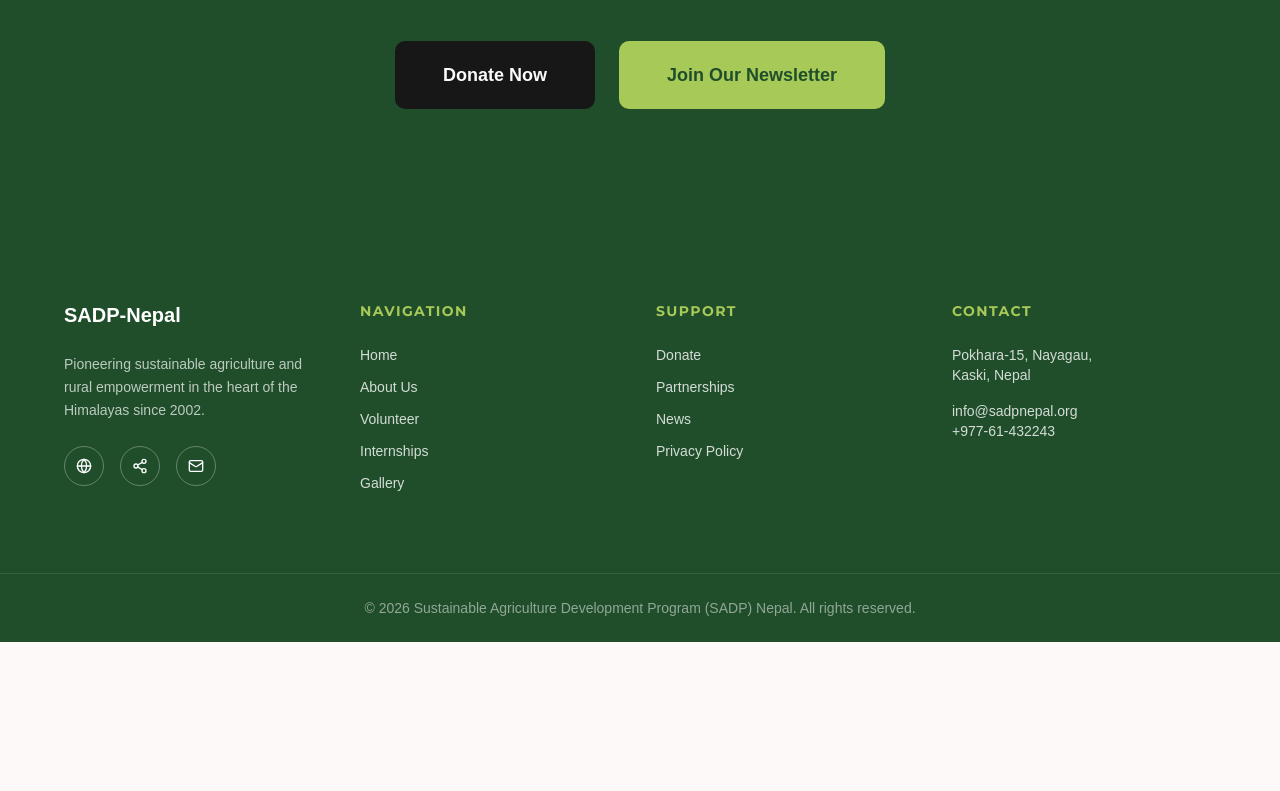
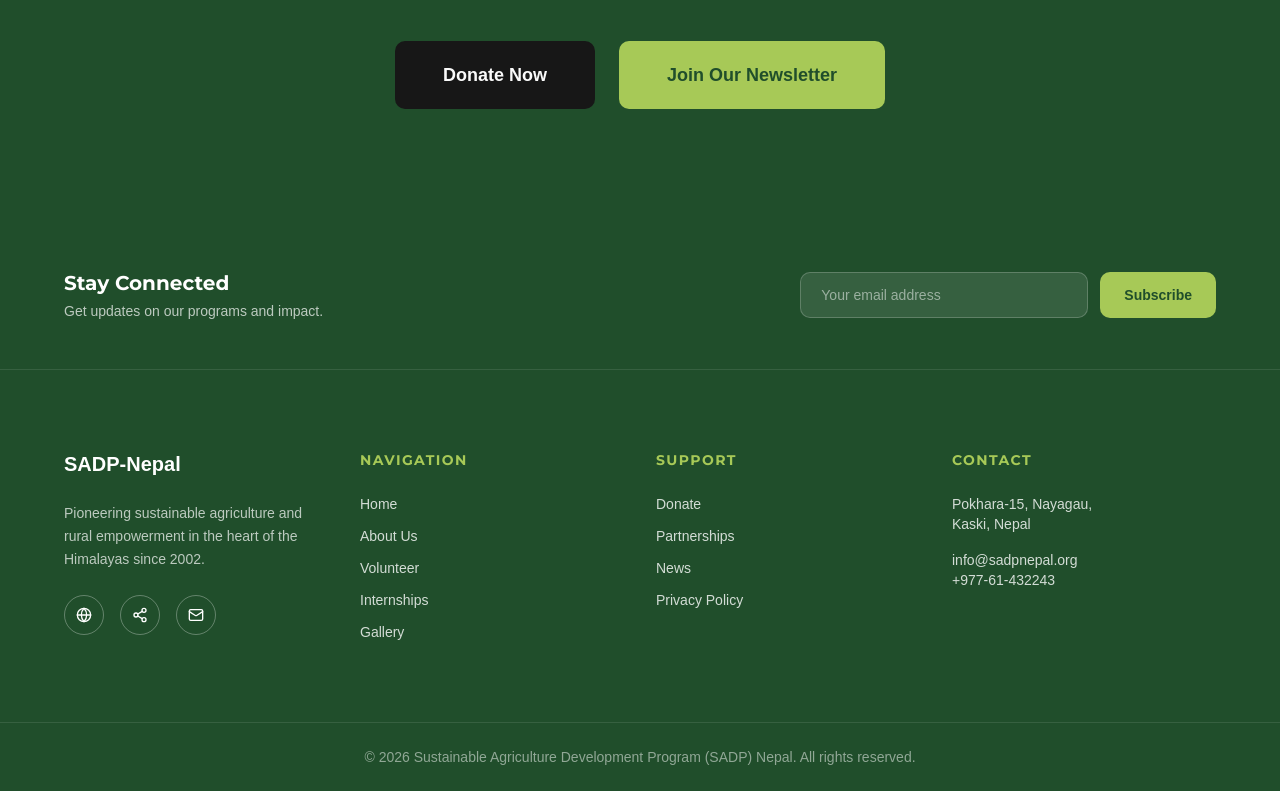
Before and after one commit to kshetritej/sadpnepal.org, a Next.js app: page / in a window 1280 px wide. Shown: the part 3152-3943 px from the top of the page. Before the commit the page ends 3794 px from the top, so only its background shows below. Built offline with nearby package versions, Linux system fonts and the light colour scheme; a web font is replaced by a local one.

Commit message:
Add newsletter signup glued to footer

```diff
--- a/components/footer.tsx
+++ b/components/footer.tsx
@@ -4,6 +4,24 @@ import { Globe, Mail, Share2 } from "lucide-react";
 export function Footer() {
   return (
     <footer className="bg-brand-primary text-white">
+      <div className="px-6 md:px-16 max-w-[1280px] mx-auto border-b border-white/10">
+        <div className="py-12 flex flex-col md:flex-row items-center justify-between gap-6">
+          <div>
+            <h3 className="text-xl font-bold text-white">Stay Connected</h3>
+            <p className="text-sm text-white/70 mt-1">Get updates on our programs and impact.</p>
+          </div>
+          <div className="flex w-full md:w-auto gap-3">
+            <input
+              type="email"
+              placeholder="Your email address"
+              className="flex-1 md:w-72 px-5 py-3 rounded-lg bg-white/10 border border-white/20 text-white placeholder-white/50 text-sm focus:outline-none focus:border-white/40"
+            />
+            <button className="px-6 py-3 bg-brand-yellow-green text-brand-primary text-sm font-bold rounded-lg hover:opacity-90 transition-opacity shrink-0">
+              Subscribe
+            </button>
+          </div>
+        </div>
+      </div>
       <div className="grid grid-cols-1 md:grid-cols-4 gap-8 px-6 md:px-16 py-20 max-w-[1280px] mx-auto">
         <div>
           <div className="font-bold text-xl text-white mb-6">SADP-Nepal</div>
```
